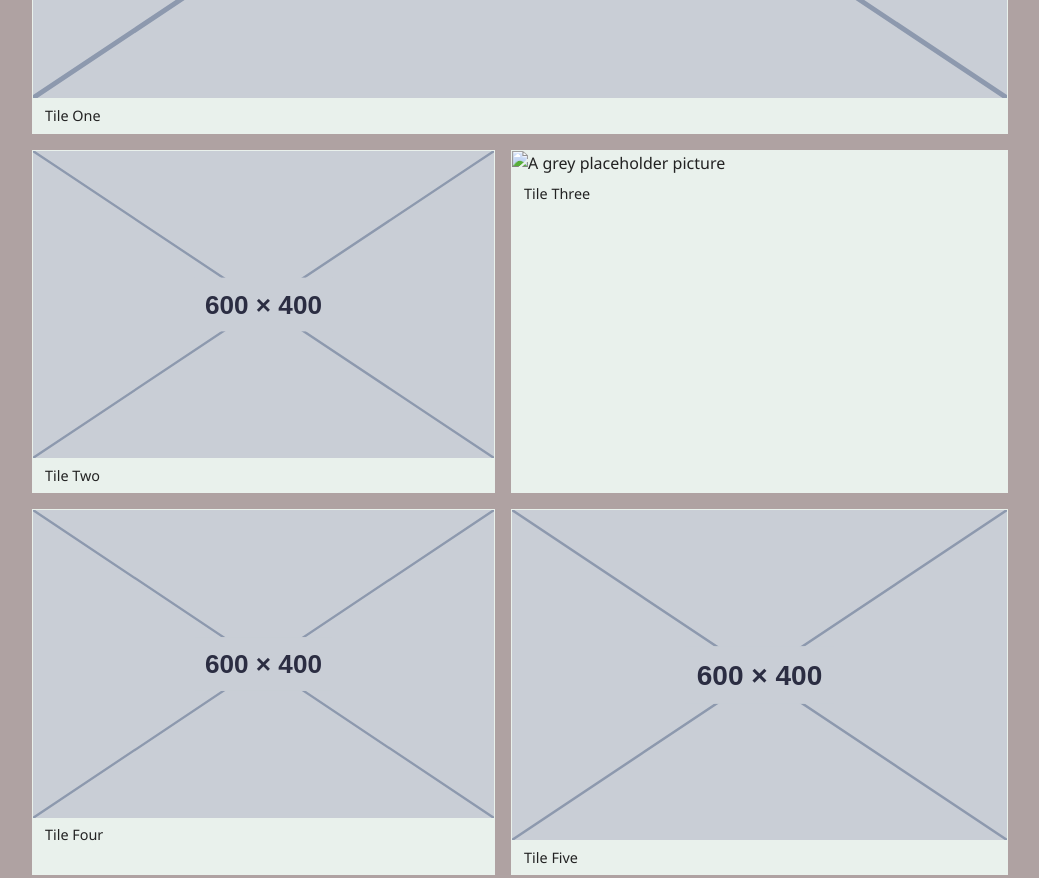
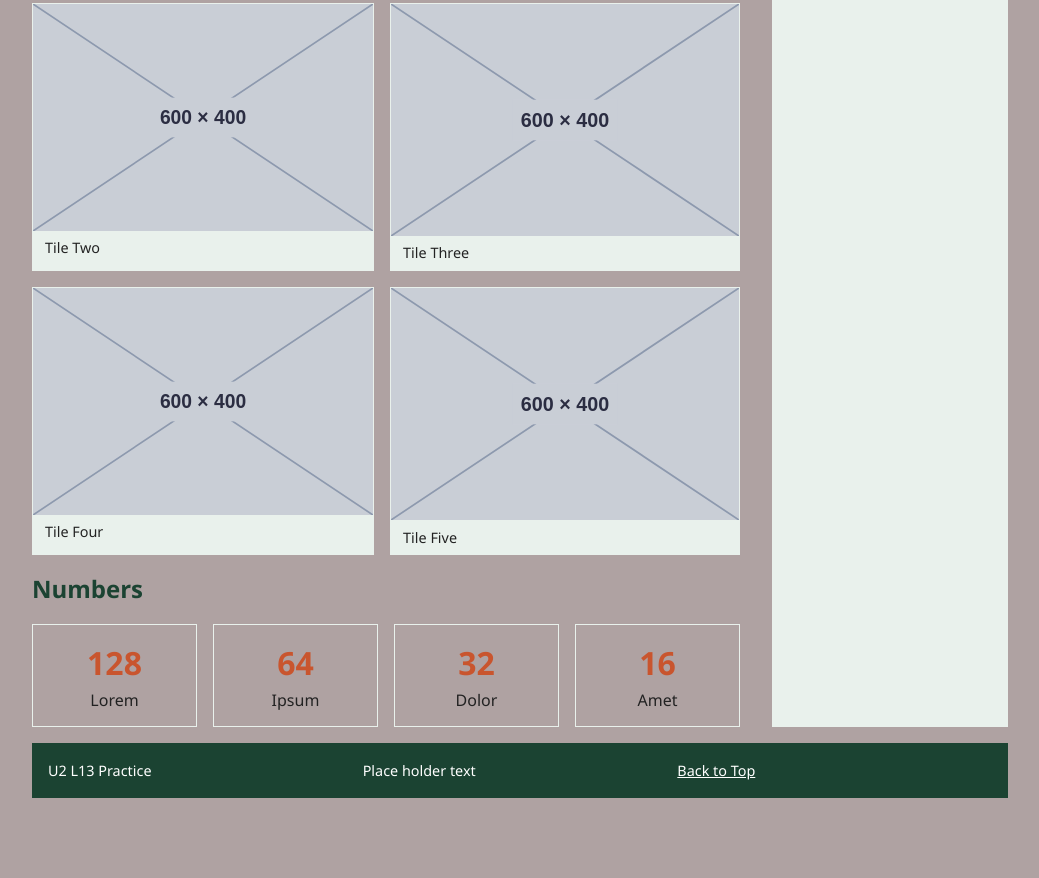
Before and after one commit to weekstay001/U2L13-Grid, a plain HTML site: page index.html in a window 1280 px wide. Shown: the part 853-1731 px from the top of the page, without its empty margins (120-1159 px from the left). After the commit the page ends 1699 px from the top, so only its background shows below. Drawn offline with Linux system fonts and the light colour scheme.

Commit message:
U2 L13 - Grids

```diff
--- a/index.html
+++ b/index.html
@@ -42,7 +42,7 @@
                     <figcaption>Tile Two</figcaption>
                 </figure>
                 <figure class="tile">
-                    <img src=images/placeholder.svg" alt="A grey placeholder picture">
+                    <img src="images/placeholder.svg" alt="A grey placeholder picture">
                     <figcaption>Tile Three</figcaption>
                 </figure>
                 <figure class="tile">
--- a/style.css
+++ b/style.css
@@ -19,6 +19,15 @@ body {
     color: var(--text);
     font-family: "Segoe UI", Arial, sans-serif;
     line-height: 1.6;
+    display: grid;
+    grid-template-columns: 3fr 1fr;
+    grid-template-areas:
+        "header header"
+        "nav nav"
+        "main aside"
+        "footer footer";
+    gap: 1rem 2rem;
+
 
 
 }
@@ -32,7 +41,7 @@ h2 {
 }
 
 img {
-    width: 600;
+    width: 600px;
     height: 400px;
 
 }
@@ -60,6 +69,8 @@ a {
 
 header {
     padding: 1rem 0 0;
+    grid-area: header;
+
 
     p {
         margin: 0;
@@ -74,6 +85,7 @@ header {
 nav {
     border-top: 2px solid var(--dark);
     border-bottom: 2px solid var(--dark);
+    grid-area: nav;
 
     ul {
         display: flex;
@@ -96,12 +108,16 @@ nav {
 
 }
 
-.tiles{
+main {
+    grid-area: main;
+}
+
+.tiles {
     display: grid;
     grid-template-columns: repeat(autp-fit, minmax(9rem, 1fr));
     gap: 1rem;
 
-    .wide{
+    .wide {
         grid-column: 1/3;
 
     }
@@ -124,10 +140,17 @@ nav {
     }
 }
 
+.stats {
+    display: grid;
+    grid-template-columns: repeat(4, 1fr);
+    gap: 1rem;
+}
+
 .stat {
     padding: .75rem 1rem;
     border: 1px solid var(--light);
     text-align: center;
+    display: grid;
 
     strong {
         display: block;
@@ -139,6 +162,7 @@ nav {
 aside {
     padding: 1rem;
     background-color: var(--light);
+    grid-area: aside;
 
     h2 {
         margin-top: 0;
@@ -151,6 +175,9 @@ footer {
     font-size: .9rem;
     background-color: var(--dark);
     color: #ffffff;
+    grid-area: footer;
+    display: grid;
+    grid-template-columns: repeat(3, 1fr);
 
     p {
         margin: 0;
```
